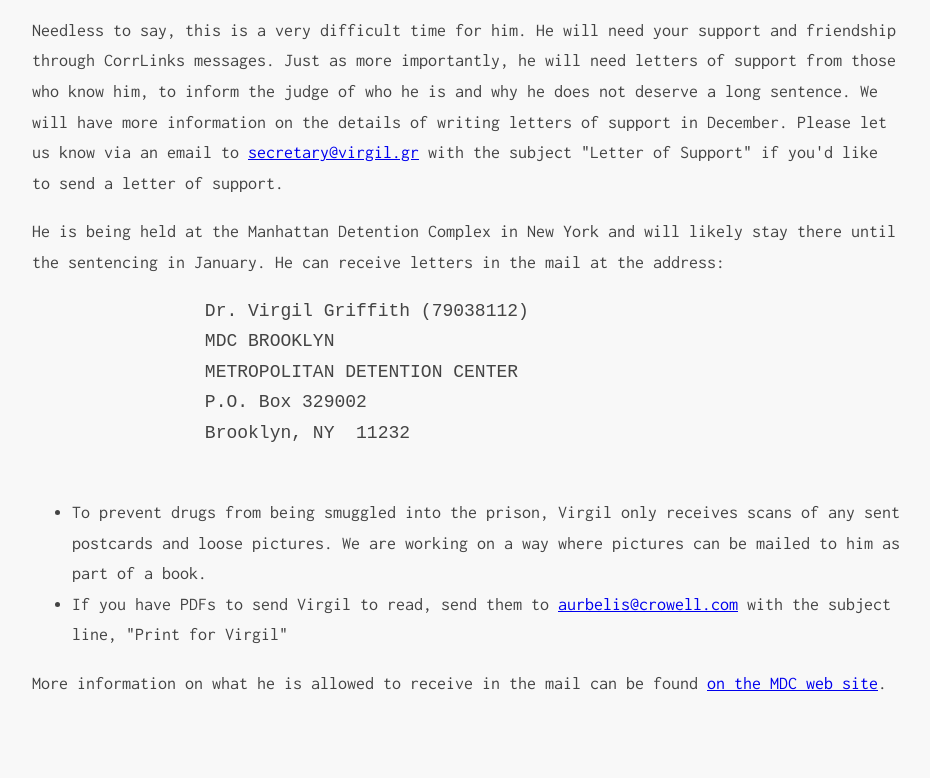
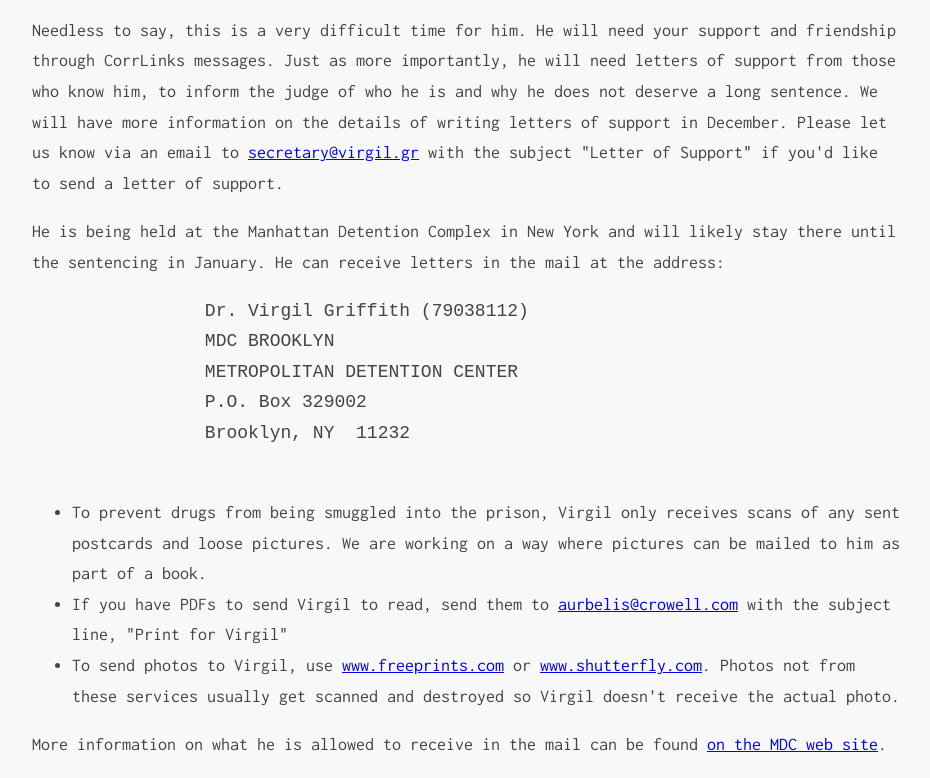
Before and after one commit to virgil-secretary/virgil-dot-gr, a plain HTML site: page index.html in a window 1280 px wide. Shown: the part 474-1252 px from the top of the page, without its empty margins (174-1104 px from the left). Before the commit the page ends 1191 px from the top, so only its background shows below. Drawn offline with Linux system fonts and the light colour scheme.

Commit message:
Update index per virgil request

```diff
--- a/index.html
+++ b/index.html
@@ -117,6 +117,7 @@
             <ul>
             <li>To prevent drugs from being smuggled into the prison, Virgil only receives scans of any sent postcards and loose pictures.  We are working on a way where pictures can be mailed to him as part of a book.
             <li>If you have PDFs to send Virgil to read, send them to <a href="mailto:aurbelis@crowell.com">aurbelis@crowell.com</a> with the subject line, "Print for Virgil"
+            <li>To send photos to Virgil, use <a href="https://www.freeprints.com">www.freeprints.com</a> or <a href="https://www.shutterfly.com">www.shutterfly.com</a>.  Photos not from these services usually get scanned and destroyed so Virgil doesn't receive the actual photo.
             </ul>
             <p>
                 More information on what he is allowed to receive in the mail can be found <a
```
